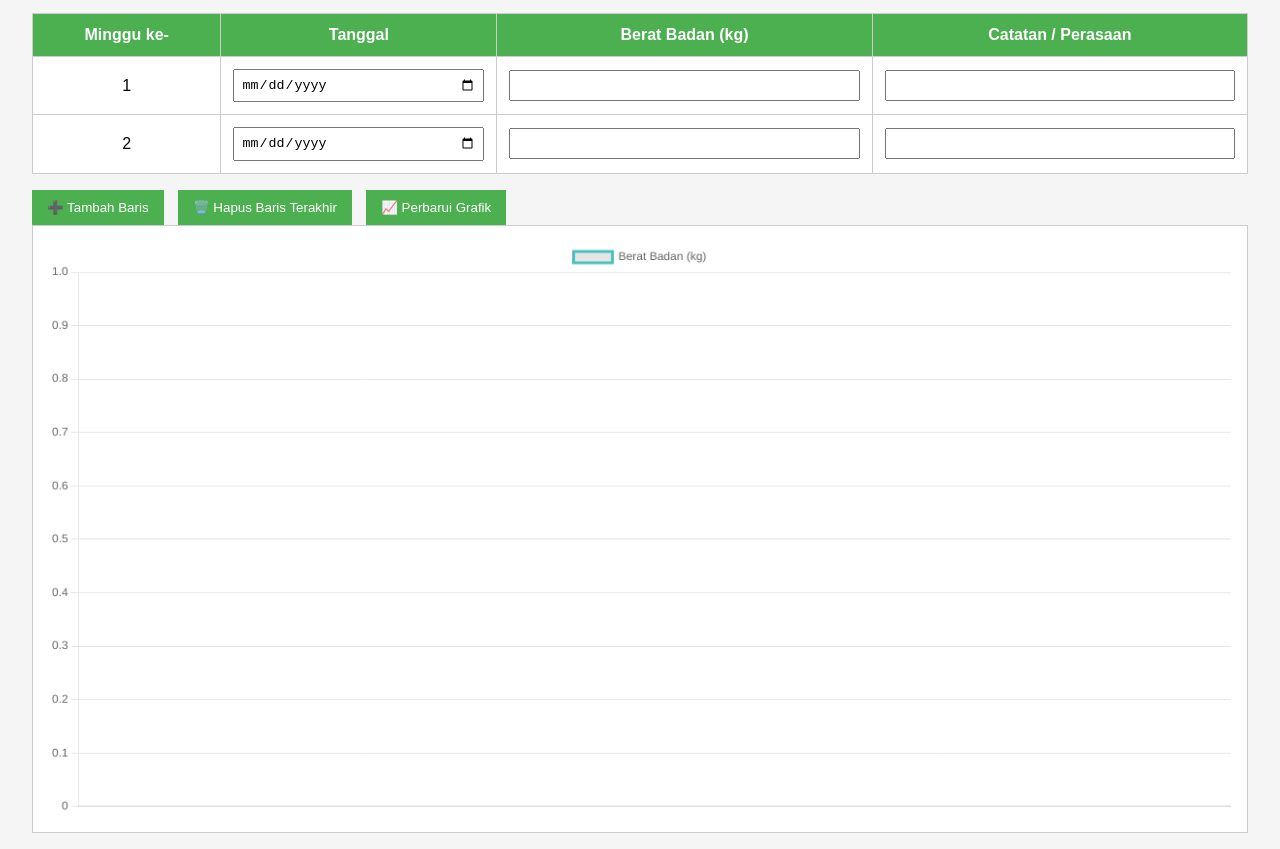
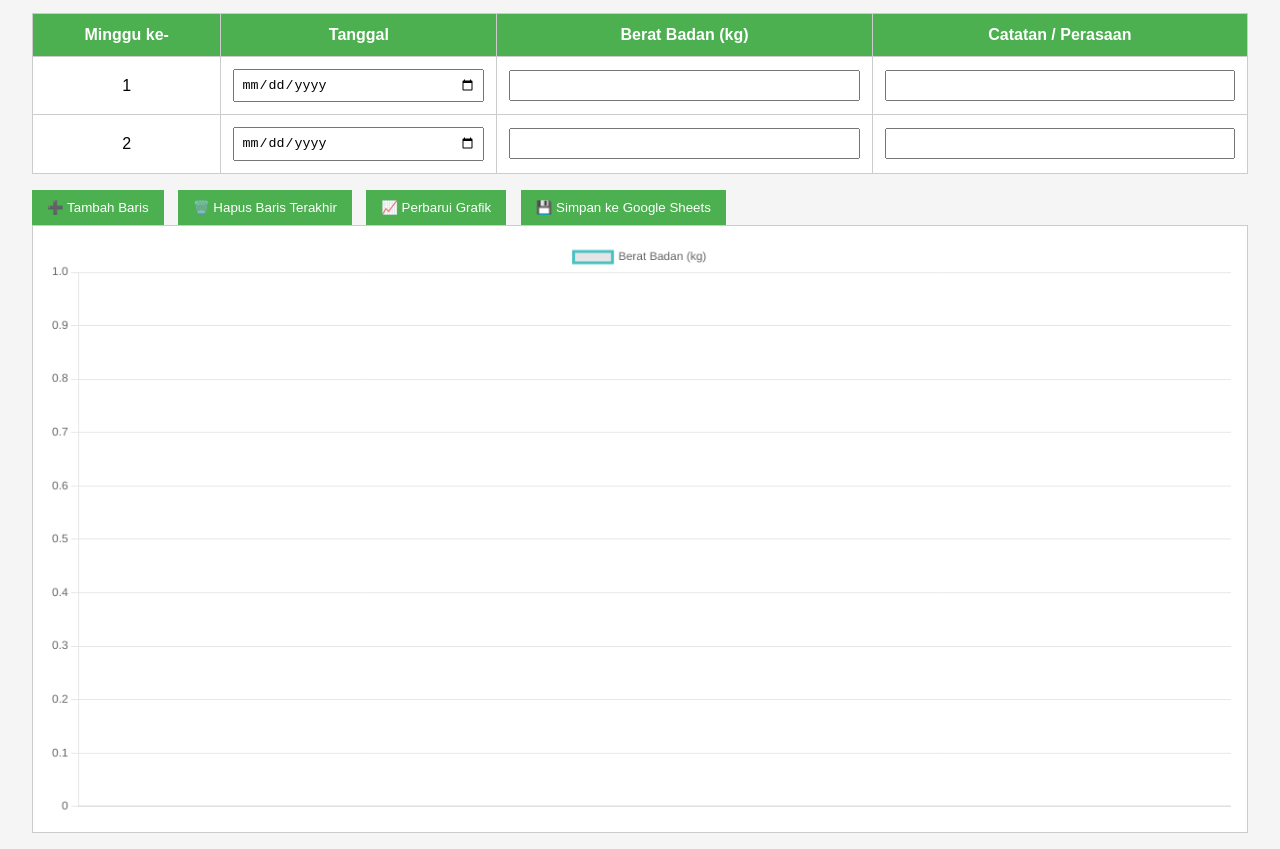
Before and after one commit to rezy-apps/weight-tracker, a plain HTML site: page index.html in a window 1280 px wide. Shown: the part 101-950 px from the top of the page. Drawn offline with nearby package versions, Linux system fonts and the light colour scheme.

Commit message:
Update index.html

```diff
--- a/index.html
+++ b/index.html
@@ -1,9 +1,7 @@
 <!DOCTYPE html>
 <html lang="id">
 <head>
-  <link rel="manifest" href="manifest.json">
   <meta charset="UTF-8">
-  <meta name="viewport" content="width=device-width, initial-scale=1.0">
   <title>Weight Loss Tracker</title>
   <script src="https://cdn.jsdelivr.net/npm/chart.js"></script>
   <style>
@@ -81,6 +79,7 @@
   <button onclick="addRow()">➕ Tambah Baris</button>
   <button onclick="deleteLastRow()">🗑️ Hapus Baris Terakhir</button>
   <button onclick="updateChart()">📈 Perbarui Grafik</button>
+  <button onclick="saveToSheet()">💾 Simpan ke Google Sheets</button>
   <canvas id="weightChart" width="600" height="300"></canvas>
 
   <script>
@@ -150,6 +149,33 @@
         }
       }
     }
+
+    function saveToSheet() {
+      const rows = document.querySelectorAll('#trackerTable tbody tr');
+      const scriptURL = 'https://script.google.com/macros/s/YOUR_SCRIPT_ID/exec'; // Ganti dengan URL Web App kamu
+      for (let row of rows) {
+        const week = row.cells[0].textContent.trim();
+        const date = row.cells[1].querySelector('input').value;
+        const weight = row.cells[2].querySelector('input').value;
+        const note = row.cells[3].querySelector('input').value;
+
+        if (date && weight) {
+          fetch(scriptURL, {
+            method: 'POST',
+            body: JSON.stringify({
+              week,
+              date,
+              weight,
+              note
+            }),
+            headers: {
+              'Content-Type': 'application/json'
+            }
+          });
+        }
+      }
+      alert('Data berhasil dikirim ke Google Sheets!');
+    }
   </script>
 </body>
 </html>
```
